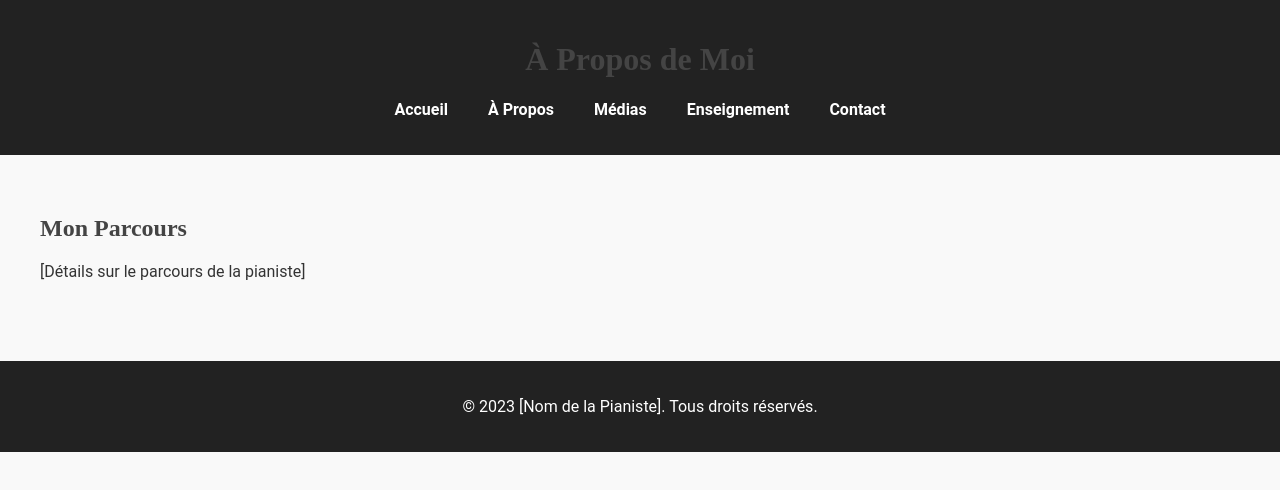
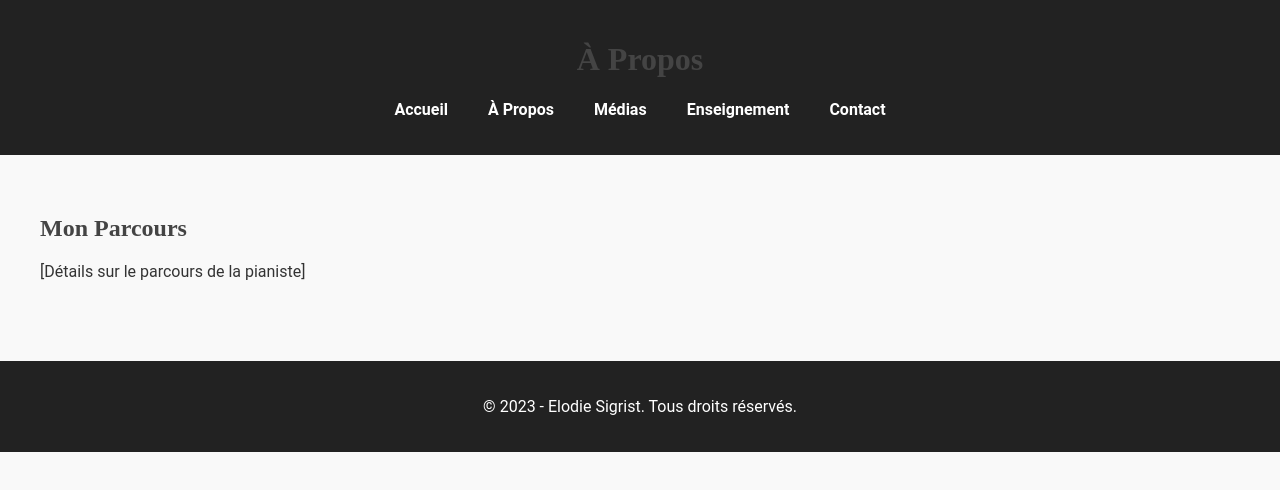
Before and after one commit to jeremiesigrist/bolt-generated-project, a website built with Vite: page about.html in a window 1280 px wide. Built offline with nearby package versions, Linux system fonts and the light colour scheme.

Commit message:
Initial commit from your app

```diff
--- a/about.html
+++ b/about.html
@@ -8,7 +8,7 @@
     </head>
     <body>
       <header>
-        <h1>À Propos de Moi</h1>
+        <h1>À Propos</h1>
         <nav>
           <ul>
             <li><a href="index.html">Accueil</a></li>
@@ -26,7 +26,7 @@
         </section>
       </main>
       <footer>
-        <p>&copy; 2023 [Nom de la Pianiste]. Tous droits réservés.</p>
+        <p>&copy; 2023 - Elodie Sigrist. Tous droits réservés.</p>
       </footer>
     </body>
     </html>
```
